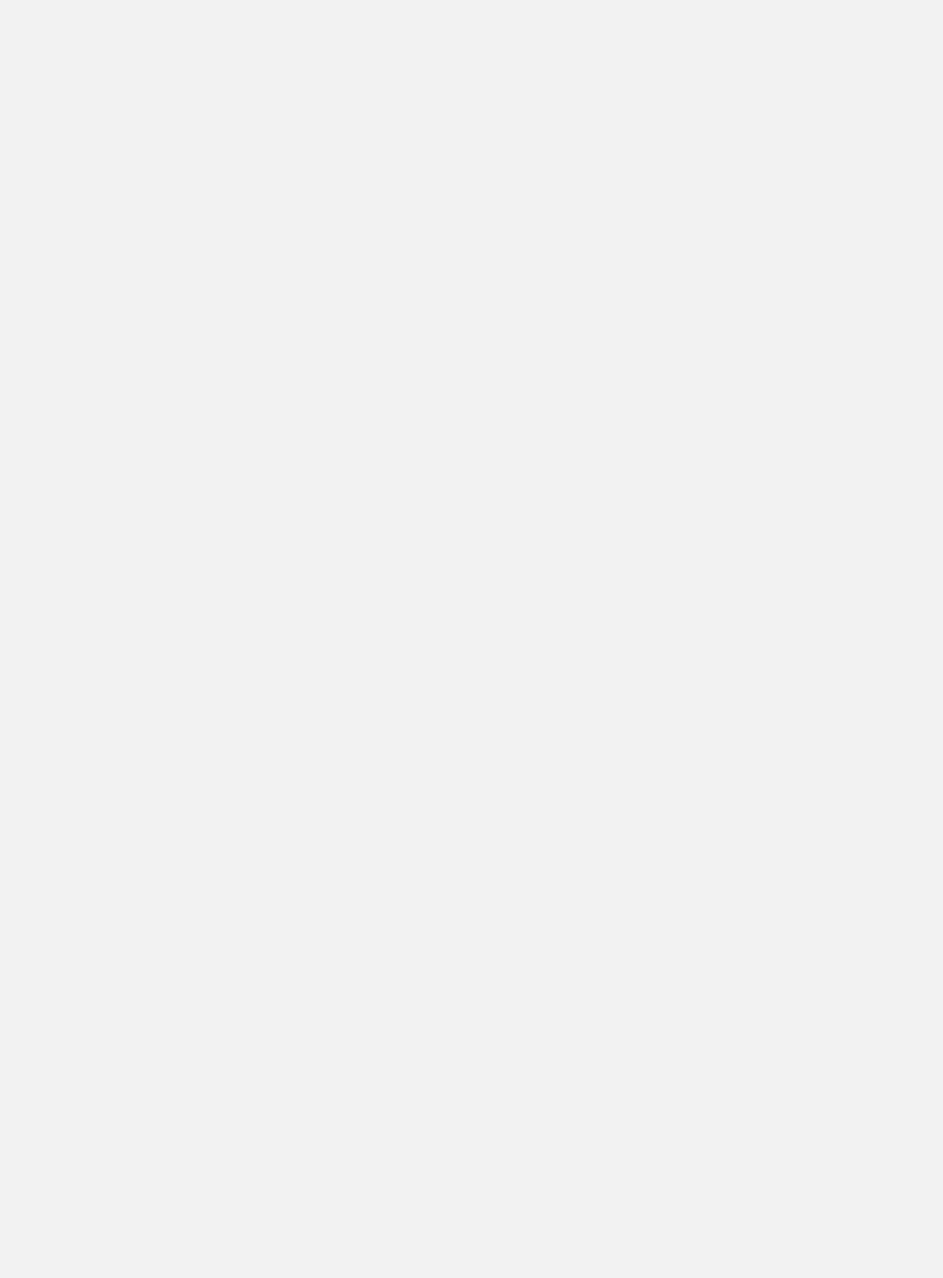
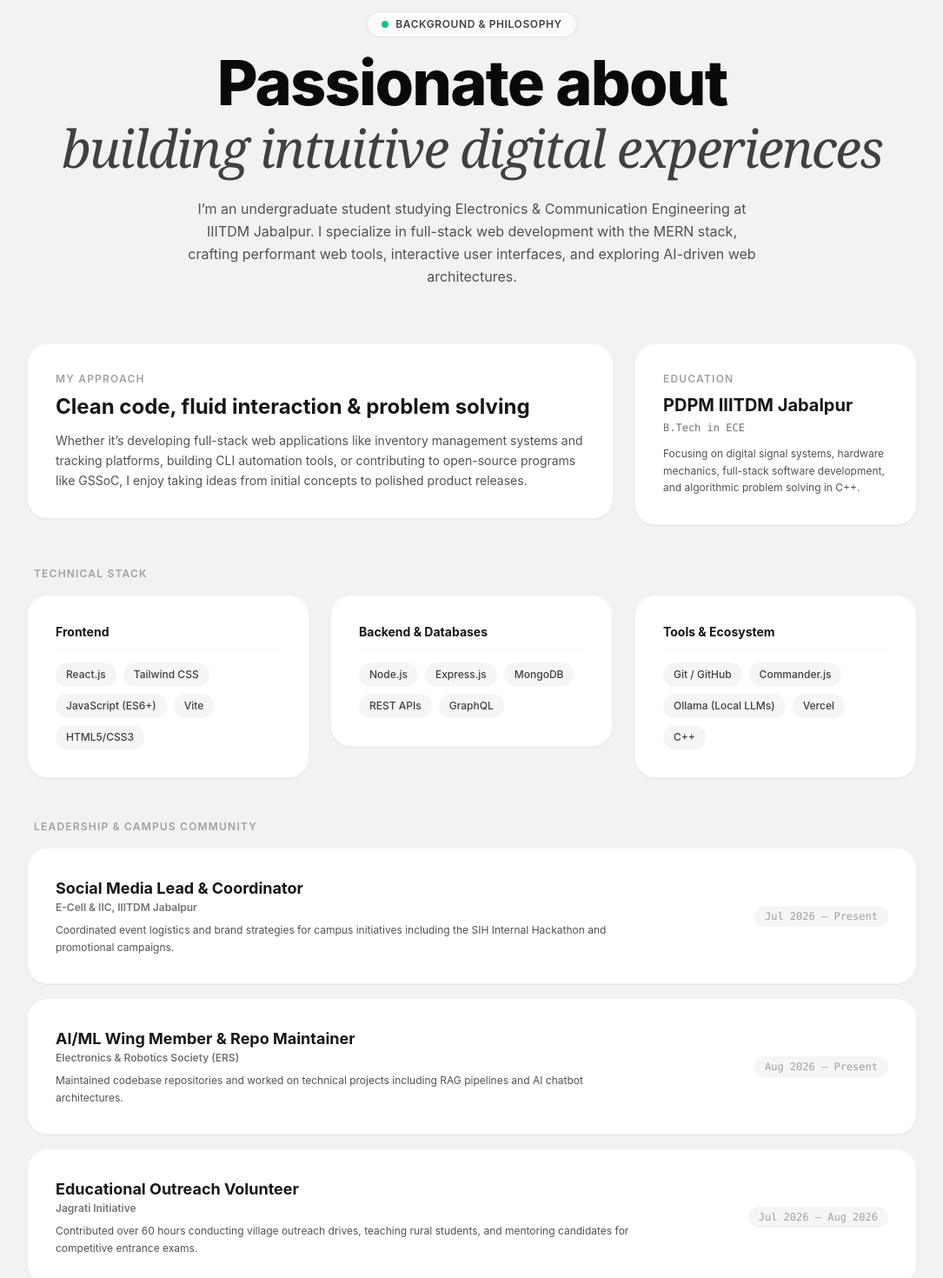
Before and after one commit to NotSoAdarshh/Portfolio, a React (Vite) app in the folder frontend/: page /about in a window 1280 px wide. Shown: the part 200-1670 px from the top of the page at 87% size, without its empty margins (97-1182 px from the left). Before the commit the page ends 800 px from the top, so only its background shows below. Built offline with nearby package versions, Linux system fonts and the light colour scheme.

Commit message:
init about page

```diff
--- a/frontend/src/components/about.jsx
+++ b/frontend/src/components/about.jsx
@@ -1,8 +1,158 @@
-function About()
-{
+import React from 'react'
+import { Magnetic } from '../components/cursor'
+import Navbar from '../components/navbar'
+
+export default function About() {
+  const techStack = [
+    { category: 'Frontend', skills: ['React.js', 'Tailwind CSS', 'JavaScript (ES6+)', 'Vite', 'HTML5/CSS3'] },
+    { category: 'Backend & Databases', skills: ['Node.js', 'Express.js', 'MongoDB', 'REST APIs', 'GraphQL'] },
+    { category: 'Tools & Ecosystem', skills: ['Git / GitHub', 'Commander.js', 'Ollama (Local LLMs)', 'Vercel', 'C++'] }
+  ]
+
+  const experiences = [
+    {
+      role: 'Social Media Lead & Coordinator',
+      organization: 'E-Cell & IIC, IIITDM Jabalpur',
+      period: 'Jul 2026 – Present',
+      description: 'Coordinated event logistics and brand strategies for campus initiatives including the SIH Internal Hackathon and promotional campaigns.'
+    },
+    {
+      role: 'AI/ML Wing Member & Repo Maintainer',
+      organization: 'Electronics & Robotics Society (ERS)',
+      period: 'Aug 2026 – Present',
+      description: 'Maintained codebase repositories and worked on technical projects including RAG pipelines and AI chatbot architectures.'
+    },
+    {
+      role: 'Educational Outreach Volunteer',
+      organization: 'Jagrati Initiative',
+      period: 'Jul 2026 – Aug 2026',
+      description: 'Contributed over 60 hours conducting village outreach drives, teaching rural students, and mentoring candidates for competitive entrance exams.'
+    }
+  ]
+
   return (
-    <>
-    </>
+    <div className="min-h-screen w-screen bg-[#f2f2f2] text-neutral-900 flex flex-col justify-between p-8 md:p-16 select-none font-sans relative overflow-x-hidden">
+      {/* Reusable Navbar */}
+      <Navbar title="Adarsh Deshmukh" subtitle="MERN Stack Dev" />
+
+      {/* Main Container */}
+      <main className="max-w-5xl mx-auto my-auto w-full py-12 md:py-20">
+
+        {/* Header Section */}
+        <div className="text-center mb-16">
+          <div className="inline-flex items-center gap-2 mb-4 px-4 py-1.5 rounded-full border border-black/10 bg-white/70 text-xs font-semibold text-neutral-700 tracking-wider uppercase">
+            <span className="w-2 h-2 rounded-full bg-emerald-500 animate-pulse"></span>
+            Background & Philosophy
+          </div>
+
+          <h1 className="text-4xl sm:text-6xl md:text-7xl font-extrabold tracking-tight text-neutral-950 mb-4 leading-none">
+            Passionate about <br />
+            <span className="italic font-serif font-normal text-neutral-700 text-3xl sm:text-5xl md:text-6xl">
+              building intuitive digital experiences
+            </span>
+          </h1>
+          <p className="text-neutral-600 text-sm sm:text-base max-w-2xl mx-auto mt-6 leading-relaxed">
+            I’m an undergraduate student studying Electronics & Communication Engineering at IIITDM Jabalpur.
+            I specialize in full-stack web development with the MERN stack, crafting performant web tools, interactive user interfaces, and exploring AI-driven web architectures.
+          </p>
+        </div>
+
+        {/* Bio & Education Cards */}
+        <div className="grid grid-cols-1 md:grid-cols-3 gap-6 mb-12">
+          <Magnetic strength={0.08} className="w-full md:col-span-2">
+            <div className="p-8 rounded-3xl bg-white border border-black/5 shadow-xs hover:shadow-md transition-all h-full flex flex-col justify-between">
+              <div>
+                <span className="text-xs font-semibold text-neutral-400 uppercase tracking-widest block mb-2">
+                  My Approach
+                </span>
+                <h3 className="text-xl sm:text-2xl font-bold text-neutral-900 mb-3">
+                  Clean code, fluid interaction & problem solving
+                </h3>
+                <p className="text-neutral-600 text-sm leading-relaxed">
+                  Whether it’s developing full-stack web applications like inventory management systems and tracking platforms, building CLI automation tools, or contributing to open-source programs like GSSoC, I enjoy taking ideas from initial concepts to polished product releases.
+                </p>
+              </div>
+            </div>
+          </Magnetic>
+
+          <Magnetic strength={0.08} className="w-full">
+            <div className="p-8 rounded-3xl bg-white border border-black/5 shadow-xs hover:shadow-md transition-all h-full flex flex-col justify-between">
+              <div>
+                <span className="text-xs font-semibold text-neutral-400 uppercase tracking-widest block mb-2">
+                  Education
+                </span>
+                <h3 className="text-xl font-bold text-neutral-900 mb-1">
+                  PDPM IIITDM Jabalpur
+                </h3>
+                <p className="text-xs font-mono text-neutral-500 mb-3">
+                  B.Tech in ECE
+                </p>
+                <p className="text-neutral-600 text-xs leading-relaxed">
+                  Focusing on digital signal systems, hardware mechanics, full-stack software development, and algorithmic problem solving in C++.
+                </p>
+              </div>
+            </div>
+          </Magnetic>
+        </div>
+
+        {/* Technical Stack Grid */}
+        <div className="mb-12">
+          <span className="text-xs font-semibold text-neutral-400 uppercase tracking-widest block mb-4 ml-2">
+            Technical Stack
+          </span>
+          <div className="grid grid-cols-1 md:grid-cols-3 gap-6">
+            {techStack.map((group) => (
+              <Magnetic key={group.category} strength={0.08} className="w-full">
+                <div className="p-8 rounded-3xl bg-white border border-black/5 shadow-xs hover:shadow-md transition-all h-full">
+                  <h4 className="text-sm font-bold text-neutral-900 mb-4 pb-2 border-b border-neutral-100">
+                    {group.category}
+                  </h4>
+                  <div className="flex flex-wrap gap-2">
+                    {group.skills.map((skill) => (
+                      <span
+                        key={skill}
+                        className="text-xs font-medium px-3 py-1.5 rounded-full bg-neutral-100 text-neutral-700"
+                      >
+                        {skill}
+                      </span>
+                    ))}
+                  </div>
+                </div>
+              </Magnetic>
+            ))}
+          </div>
+        </div>
+
+        {/* Leadership & Involvement */}
+        <div>
+          <span className="text-xs font-semibold text-neutral-400 uppercase tracking-widest block mb-4 ml-2">
+            Leadership & Campus Community
+          </span>
+          <div className="space-y-4">
+            {experiences.map((exp) => (
+              <Magnetic key={exp.role} strength={0.05} className="w-full">
+                <div className="p-8 rounded-3xl bg-white border border-black/5 shadow-xs hover:shadow-md transition-all flex flex-col md:flex-row md:items-center justify-between gap-4">
+                  <div>
+                    <h4 className="text-lg font-bold text-neutral-900">
+                      {exp.role}
+                    </h4>
+                    <span className="text-xs font-semibold text-neutral-500 block mb-2">
+                      {exp.organization}
+                    </span>
+                    <p className="text-xs text-neutral-600 max-w-2xl leading-relaxed">
+                      {exp.description}
+                    </p>
+                  </div>
+                  <span className="text-xs font-mono text-neutral-400 shrink-0 px-3 py-1 bg-neutral-100 rounded-full w-fit">
+                    {exp.period}
+                  </span>
+                </div>
+              </Magnetic>
+            ))}
+          </div>
+        </div>
+
+      </main>
+    </div>
   )
 }
-export default About
```
